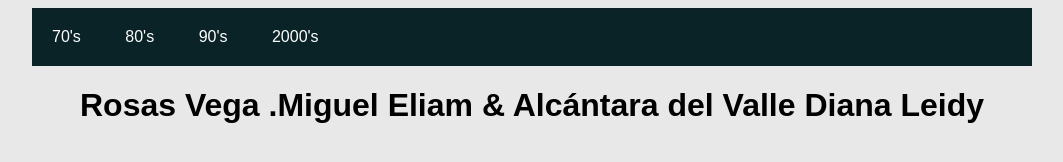
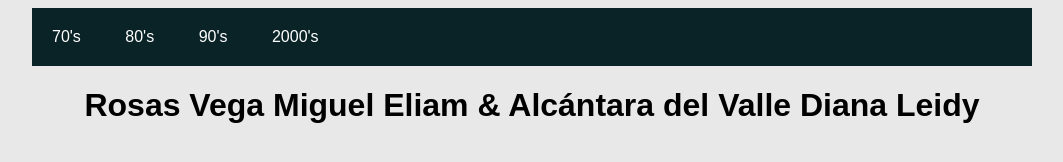
Before and after one commit to eliamvega/Practica1_equipo11, a plain HTML site: page index.html in a window 1280 px wide. Shown: the whole page, without its empty margins (108-1171 px from the left). Drawn offline with Linux system fonts and the light colour scheme.

Commit message:
Update index.html

```diff
--- a/index.html
+++ b/index.html
@@ -13,6 +13,6 @@
 			<li><a href="90's.html">90's</a></li>
 			<li><a href="2000's.html">2000's</a></li>
 				</ul>
-		<center><h1>Rosas Vega .Miguel Eliam & Alcántara del Valle Diana Leidy </h1>
+		<center><h1>Rosas Vega Miguel Eliam & Alcántara del Valle Diana Leidy </h1>
 	</body>
 </html>
```
